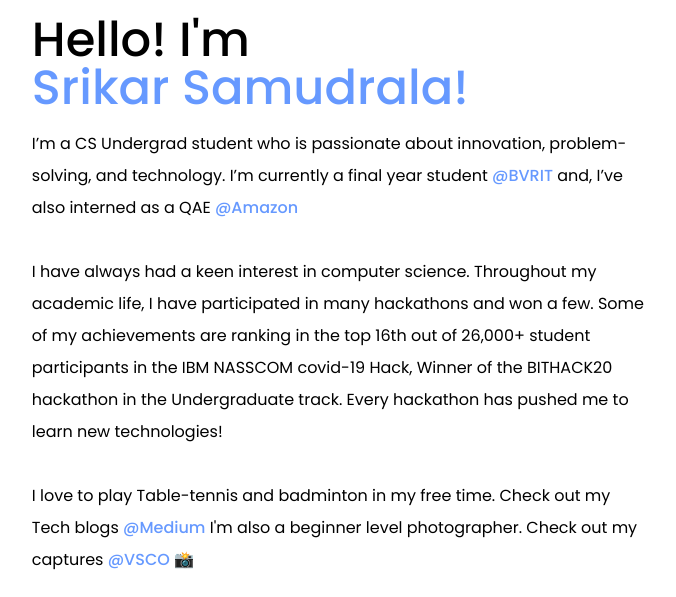
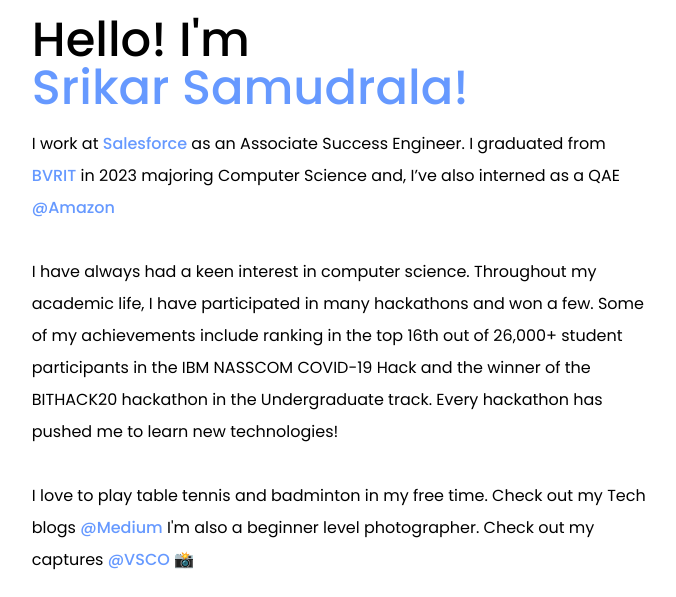
Before and after one commit to srikarsamudrala/srikarsamudrala.github.io, a plain HTML site: page about.html in a window 1280 px wide. Shown: the part 880-1477 px from the top of the page, without its empty margins (301-977 px from the left). Drawn offline with nearby package versions, Linux system fonts and the light colour scheme.

Commit message:
Update about.html

```diff
--- a/about.html
+++ b/about.html
@@ -53,17 +53,17 @@
 
 		<div class="aboutme-intro-description flex-content">
 			<h1 style="text-align: left; color: black;">Hello! I'm <span class="purple">Srikar Samudrala!</span></h1>
-			<p  style="text-align: left; color: black;">I’m a CS Undergrad student who is passionate about innovation, problem-solving, and technology. I’m currently a final year student <span class="medium"><a href="https://bvrit.ac.in/" target="_blank">@BVRIT</a></span> and, I’ve also interned as a QAE <span class="medium"><a href="https://www.amazon.in/" target="_blank">@Amazon</a></span>
+			<p  style="text-align: left; color: black;"> I work at <span class="medium"><a href="https://www.salesforce.com/in/" target="_blank">Salesforce</a></span> as an Associate Success Engineer. I graduated from <span class="medium"><a href="https://bvrit.ac.in/" target="_blank">BVRIT</a></span> in 2023 majoring Computer Science and, I’ve also interned as a QAE <span class="medium"><a href="https://www.amazon.in/" target="_blank">@Amazon</a></span>
 			<br><br>
-			I have always had a keen interest in computer science. Throughout my academic life, I have participated in many hackathons and won a few. Some of my achievements are ranking in the top 16th out of 26,000+ student participants in the IBM NASSCOM covid-19 Hack, Winner of the BITHACK20 hackathon in the Undergraduate track. Every hackathon has pushed me to learn new technologies!
+			I have always had a keen interest in computer science. Throughout my academic life, I have participated in many hackathons and won a few. Some of my achievements include ranking in the top 16th out of 26,000+ student participants in the IBM NASSCOM COVID-19 Hack and the winner of the BITHACK20 hackathon in the Undergraduate track. Every hackathon has pushed me to learn new technologies!
 			<br> <br>
-			I love to play Table-tennis and badminton in my free time. Check out my Tech blogs <span class="medium"><a href="https://medium.com/@srikarsamudrala2001" target="_blank">@Medium</a></span> I'm also a beginner level photographer. Check out my captures <span class="medium"><a href="https://vsco.co/srikarsam4/" target="_blank">@VSCO</a></span> 📸
+			I love to play table tennis and badminton in my free time. Check out my Tech blogs <span class="medium"><a href="https://medium.com/@srikarsamudrala2001" target="_blank">@Medium</a></span> I'm also a beginner level photographer. Check out my captures <span class="medium"><a href="https://vsco.co/srikarsam4/" target="_blank">@VSCO</a></span> 📸
 			<div class="row" style=" margin-top: -40px;">
 			<div class="col"> <a href="https://github.com/srikarsamudrala" target="_blank"><img src="img/img/github.png" alt="GitHub" onContextMenu="return false;" style="width: 30px; align-items: left;"></a></div>
 			<div class="col"> <a href="https://www.linkedin.com/in/srikar-samudrala-6465941a2/" target="_blank"><img src="img/img/linkedin2.png" alt="Instagram" onContextMenu="return false;" style="width: 30px; align-items: left;"></a></div>
 		</div>
 		   <br><br>
-			<a href="https://drive.google.com/file/d/1I85hr8nONc3JxVwLRlEE5_DmNYFvBg74/view?usp=sharing" target="_blank"><button type="button" style="cursor: none !important;">Resume</button></a>
+			<a href="https://drive.google.com/file/d/1hRJSLIHB1iaznK2-6yx32fw6DRY0ezdW/view?usp=sharing" target="_blank"><button type="button" style="cursor: none !important;">Resume</button></a>
 			</p>
 		</div>
 	</div>
```
